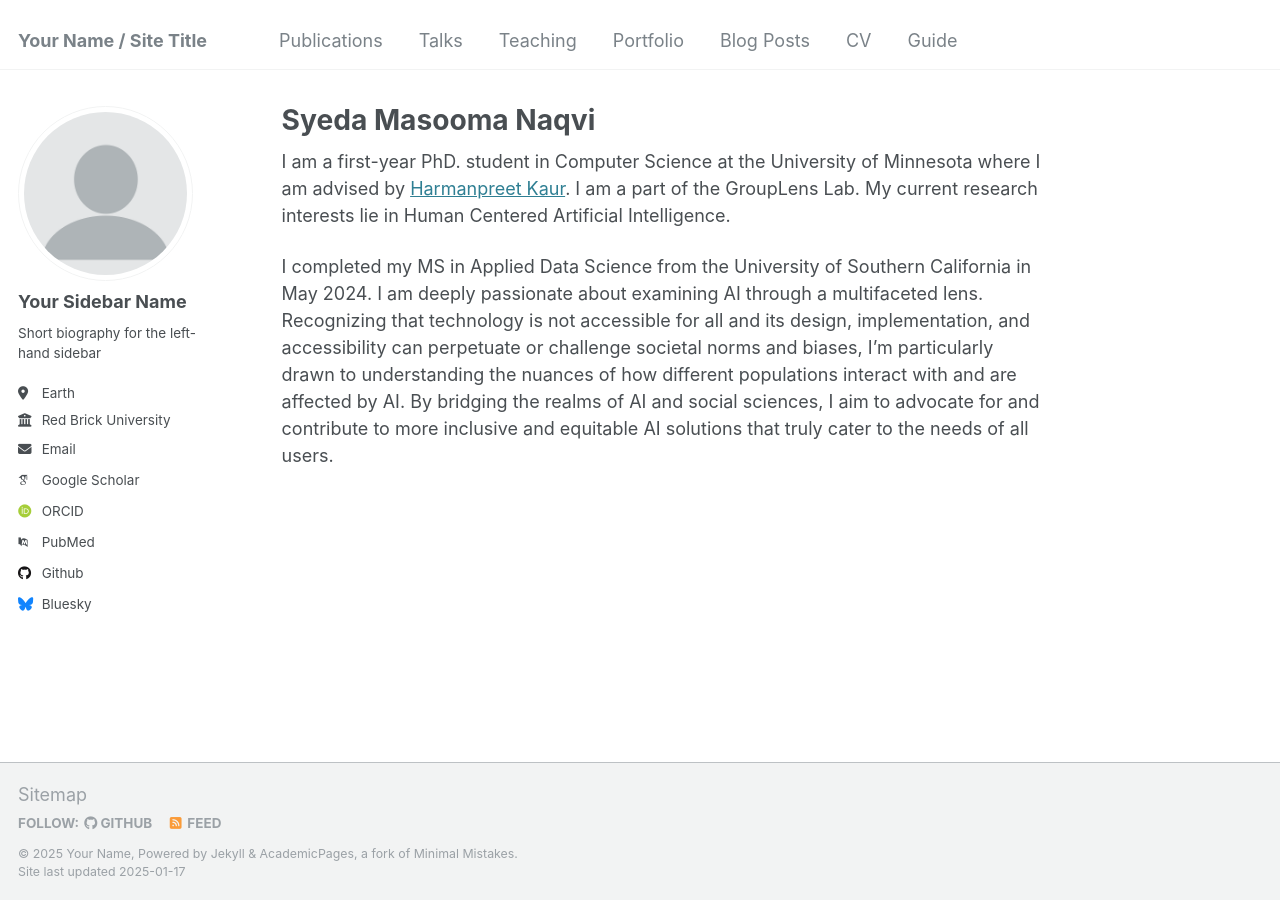
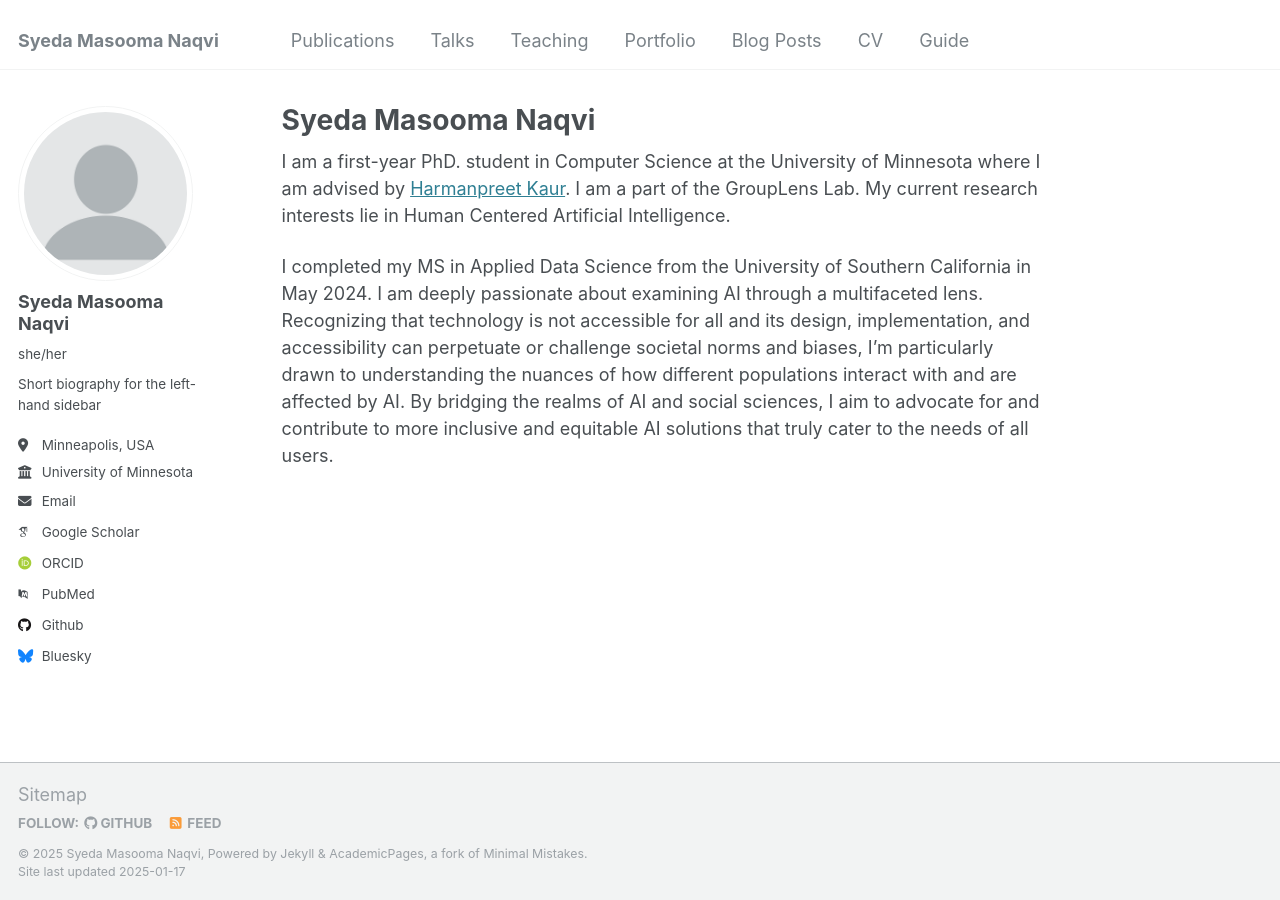
Before and after one commit to syedamasoomanaqvii/syedamasoomanaqvii.github.io, a Jekyll site: the page built from _pages/about.md, in a window 1280 px wide. Built offline with Jekyll 4.4.1, drawn with Linux system fonts in a browser that asks for light colours; some web fonts are replaced.

Commit message:
changed page stracture

```diff
--- a/_config.yml
+++ b/_config.yml
@@ -8,13 +8,13 @@
 
 # Basic Site Settings
 locale                   : "en-US"
-title                    : "Your Name / Site Title"
+title                    : "Syeda Masooma Naqvi"
 title_separator          : "-"
-name                     : &name "Your Name"
+name                     : &name "Syeda Masooma Naqvi"
 description              : &description "personal description"
-url                      : https://academicpages.github.io # the base hostname & protocol for your site e.g. "https://[your GitHub username].github.io"
+url                      : https://syedamasoomanaqvii.github.io # the base hostname & protocol for your site e.g. "https://[your GitHub username].github.io"
 baseurl                  : "" # the subpath of your site, e.g. "/blog"
-repository               : "academicpages/academicpages.github.io"
+repository               : "syedamasoomanaqvii/syedamasoomanaqvii.github.io"
 
 # Site Author - The following control what appear as part of the author content on the side bar.
 #               If a field is blank the icon and link will not appear, otherwise it will be shown.
@@ -22,13 +22,13 @@ repository               : "academicpages/academicpages.github.io"
 author:
   # Biographic information
   avatar           : "profile.png"
-  name             : "Your Sidebar Name"
-  pronouns         : # example: "she/her"
+  name             : "Syeda Masooma Naqvi"
+  pronouns         : "she/her"
   bio              : "Short biography for the left-hand sidebar"
-  location         : "Earth"
-  employer         : "Red Brick University"
+  location         : "Minneapolis, USA"
+  employer         : "University of Minnesota"
   uri              : # URL
-  email            : "none@example.org"
+  email            : "naqvi042@umn.edu"
 
   # Academic websites
   arxiv            : # URL - Update with the correct link to your profile
```
